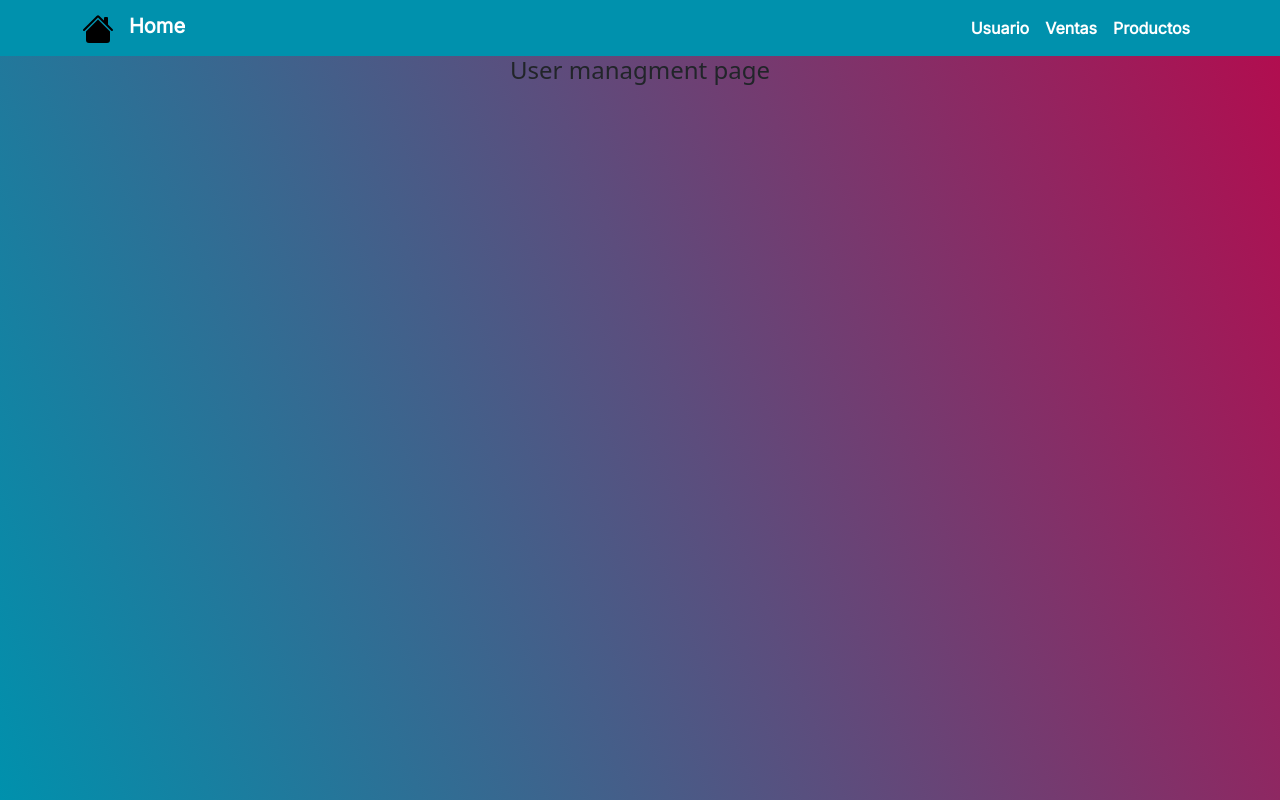
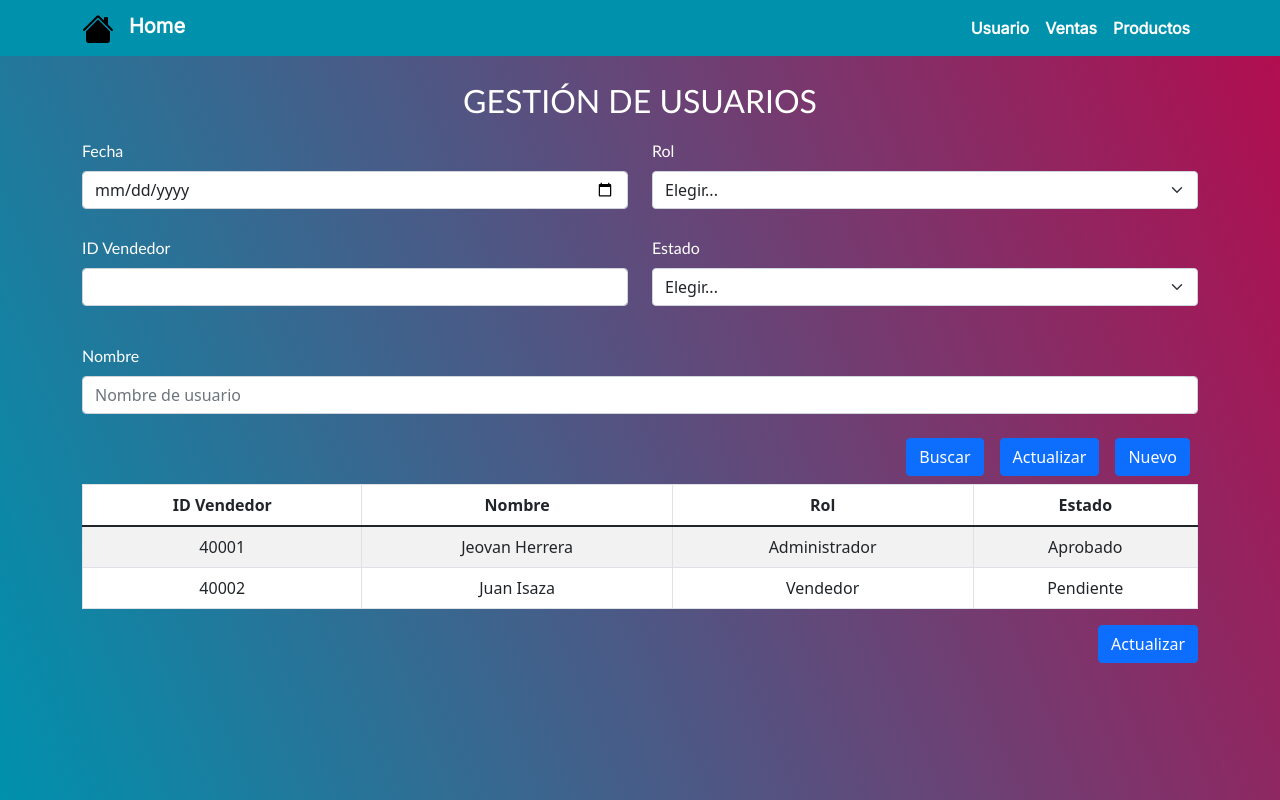
Before and after one commit to nblancob/Proyecto-Mision-TIC, a React (Create React App) app in the folder my-app/: page /user/managment in a window 1280 px wide. Built offline with nearby package versions, Linux system fonts and the light colour scheme.

Commit message:
Administracion de usuarios
administracion de usuarios agregado

```diff
--- a/my-app/src/home/pages/components/Login.js
+++ b/my-app/src/home/pages/components/Login.js
@@ -18,7 +18,7 @@ const Login =() =>{
     <Form.Label className="title">Password</Form.Label>
     <Form.Control type="password" placeholder="Password" />
   </Form.Group>
-  <Button variant="primary" type="submit" href="/user/managment">
+  <Button variant="primary" type="submit" href="/user/managment" className="float-end">
     Iniciar
   </Button>
   </Col>
--- a/my-app/src/sales-managment/components/tableSales.js
+++ b/my-app/src/sales-managment/components/tableSales.js
@@ -8,7 +8,7 @@ const TableSales =()=> {
             <Table striped bordered hover className="Tablep mt-1" style={{tablep}} >
                 <thead>
                     <tr>
-                        <th>ID</th>
+                        <th>ID Venta</th>
                         <th>Fecha</th>
                         <th>Valor</th>
                         <th>Estado</th>
@@ -21,14 +21,14 @@ const TableSales =()=> {
                                 <td>10001</td>
                                 <td>30/09/2021</td>
                                 <td>$500000</td>
-                                <td>PREPARADA</td>
+                                <td>EN PROCESO</td>
 
                             </tr>
                             <tr >
                                 <td>10002</td>
                                 <td>01/10/2021</td>
                                 <td>$400000</td>
-                                <td>ACTIVA</td>
+                                <td>ENTREGADA</td>
 
                             </tr>
 
--- a/my-app/src/sales-managment/pages/Sregistration.js
+++ b/my-app/src/sales-managment/pages/Sregistration.js
@@ -50,9 +50,9 @@ const Sregistration = () =>{
 
       <Form.Select defaultValue="Elegir...">
         <option>Elegir...</option>
-        <option>ACTIVA</option>
-        <option>PREPARADA</option>
-        <option>DESPACHADA</option>
+        <option>EN PROCESO</option>
+        <option>CANCELADA</option>
+        <option>ENTREGADA</option>
 
       </Form.Select>
     </Form.Group>
--- a/my-app/src/user-managment/pages/Usmanagment.js
+++ b/my-app/src/user-managment/pages/Usmanagment.js
@@ -1,9 +1,14 @@
+import UserPage from "./components/UserPage";
+import UserTable from "./components/UserTable";
+
 const Usmanagment = () =>{
     return(
         <div>
-            <h4 className="text-center">
-                User managment page
-            </h4>
+            <h2 className=" title text-center">
+                GESTIÓN DE USUARIOS
+            </h2>
+            <UserPage/>
+            <UserTable/>
         </div>
     );
 }
--- /dev/null
+++ b/my-app/src/user-managment/pages/components/UserPage.js
@@ -0,0 +1,72 @@
+import Button from 'react-bootstrap/Button'
+import Form from 'react-bootstrap/Form'
+import Col from "react-bootstrap/esm/Col";
+import Row from 'react-bootstrap/esm/Row';
+import Container from 'react-bootstrap/esm/Container';
+import UserTable from './UserTable';
+
+const UserPage =()=>{
+    return (
+        <div className="container" md="1">
+        <Form md="4">
+        <Row className="mb-3" >
+          <Form.Group as={Col} controlId="formGridEmail">
+            <Form.Label className="title">Fecha</Form.Label>
+            <Form.Control type="date" />
+          </Form.Group>
+
+          <Form.Group as={Col} controlId="formGridState">
+            <Form.Label className="title">Rol</Form.Label>
+            <Form.Select defaultValue="Choose...">
+              <option>Elegir...</option>
+              <option>Usuario</option>
+              <option>Vendedor</option>
+              <option>Administrador</option>
+            </Form.Select>
+          </Form.Group>
+        </Row>
+        <Row className="mb-3" >
+          <Form.Group as={Col} controlId="formGridEmail">
+            <Form.Label className="title">ID Vendedor</Form.Label>
+            <Form.Control type="text" />
+          </Form.Group>
+
+          <Form.Group as={Col} controlId="formGridState">
+            <Form.Label className="title">Estado</Form.Label>
+            <Form.Select defaultValue="Choose...">
+              <option>Elegir...</option>
+              <option>Aprobado</option>
+              <option>Pendiente</option>
+            </Form.Select>
+          </Form.Group>
+        </Row>
+
+        <Form.Group className="mb-3" controlId="formGridAddress1">
+          <Form.Label className="title">Nombre</Form.Label>
+          <Form.Control placeholder="Nombre de usuario" />
+        </Form.Group>
+
+
+
+
+
+
+  <Button variant="primary" type="submit" className="m-2 float-end"  >
+    Nuevo
+  </Button >
+
+  <Button variant="primary" type="submit" className="m-2 float-end"  >
+    Actualizar
+  </Button >
+
+  <Button variant="primary" type="submit" className="m-2 float-end mr-0">
+    Buscar
+  </Button >
+
+
+      </Form>
+      </div>
+    );
+}
+
+export default UserPage;
--- /dev/null
+++ b/my-app/src/user-managment/pages/components/UserTable.js
@@ -0,0 +1,46 @@
+import Table from 'react-bootstrap/Table';
+import tablep from '/Users/jeova/OneDrive/Documentos/MisionTic/Proyecto_MERN/Proyecto-Mision-TIC/my-app/src/product-managment/components/tablep.css'
+import Button from 'react-bootstrap/Button'
+
+
+const UserTable =()=> {
+    return(
+            <div className="container mt-4 " md="auto">
+            <Table striped bordered hover className="Tablep mt-3" style={{tablep}} >
+                <thead>
+                    <tr>
+                        <th>ID Vendedor</th>
+                        <th>Nombre</th>
+                        <th>Rol</th>
+                        <th>Estado</th>
+
+                    </tr>
+                </thead>
+                <tbody>
+
+                            <tr >
+                                <td>40001</td>
+                                <td>Jeovan Herrera</td>
+                                <td>Administrador</td>
+                                <td>Aprobado</td>
+
+                            </tr>
+                            <tr >
+                                <td>40002</td>
+                                <td>Juan Isaza</td>
+                                <td>Vendedor</td>
+                                <td>Pendiente</td>
+
+                            </tr>
+
+
+                </tbody>
+            </Table>
+            <Button variant="primary" type="submit" className="float-end">
+             Actualizar
+             </Button >
+
+            </div>
+        );
+    }
+export default UserTable;
```
